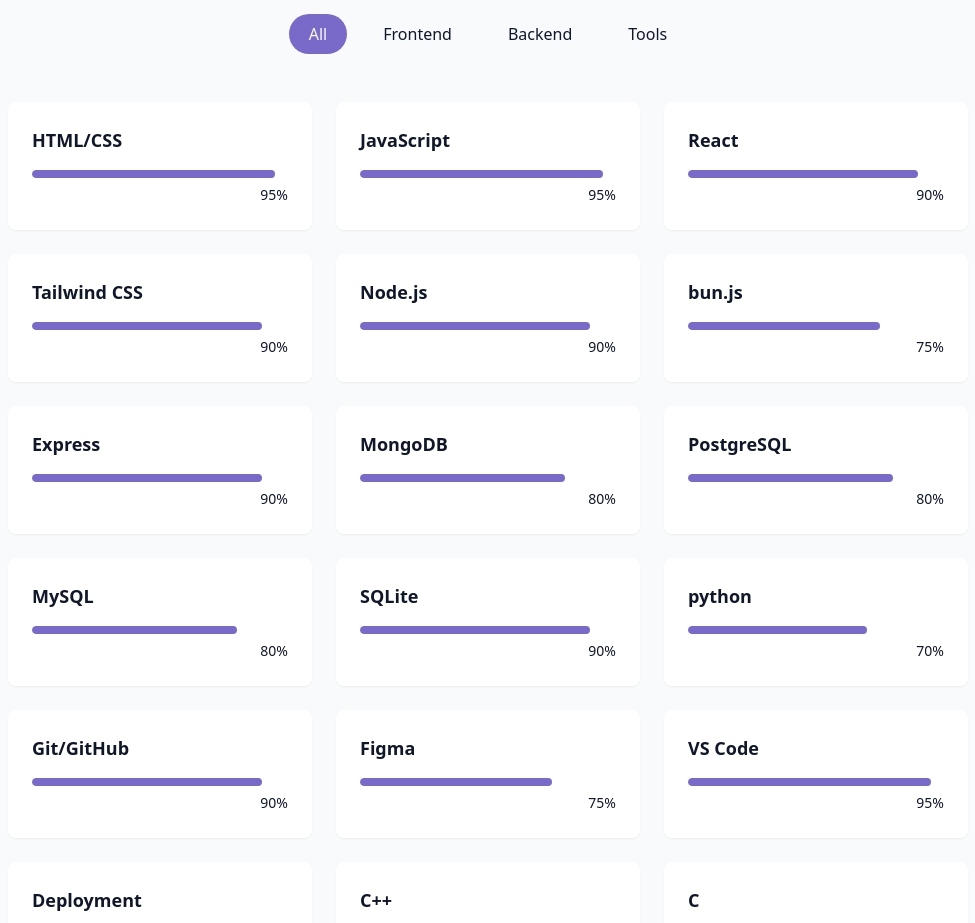
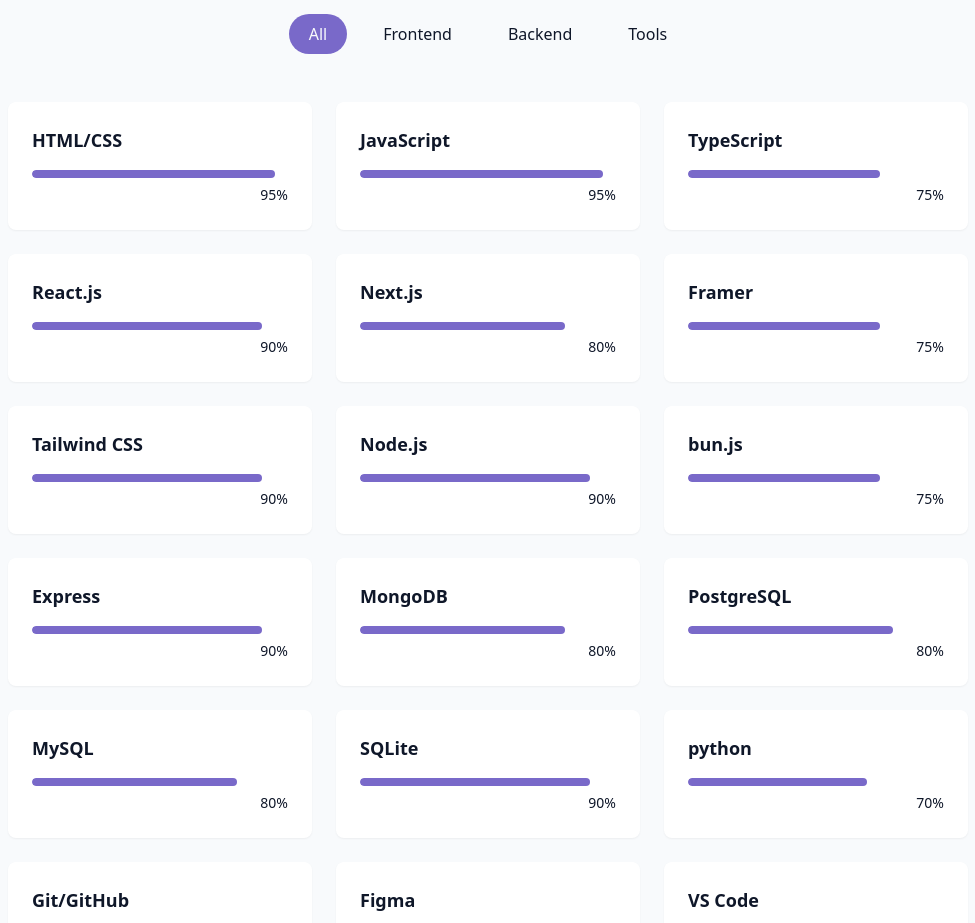
Before and after one commit to 18yuv/webPort, a React (Vite) app: page / in a window 1280 px wide. Shown: the part 1700-2623 px from the top of the page, without its empty margins (152-1127 px from the left). Built offline with nearby package versions, Linux system fonts and the light colour scheme.

Commit message:
Update SkillsSection.jsx

```diff
--- a/src/components/SkillsSection.jsx
+++ b/src/components/SkillsSection.jsx
@@ -5,7 +5,10 @@
   // Frontend
   { name: "HTML/CSS", level: 95, category: "frontend" },
   { name: "JavaScript", level: 95, category: "frontend" },
-  { name: "React", level: 90, category: "frontend" },
+  { name: "TypeScript", level: 75, category: "frontend" },
+  { name: "React.js", level: 90, category: "frontend" },
+  { name: "Next.js", level: 80, category: "frontend" },
+  { name: "Framer", level: 75, category: "frontend" },
   { name: "Tailwind CSS", level: 90, category: "frontend" },
 
   // Backend
```
